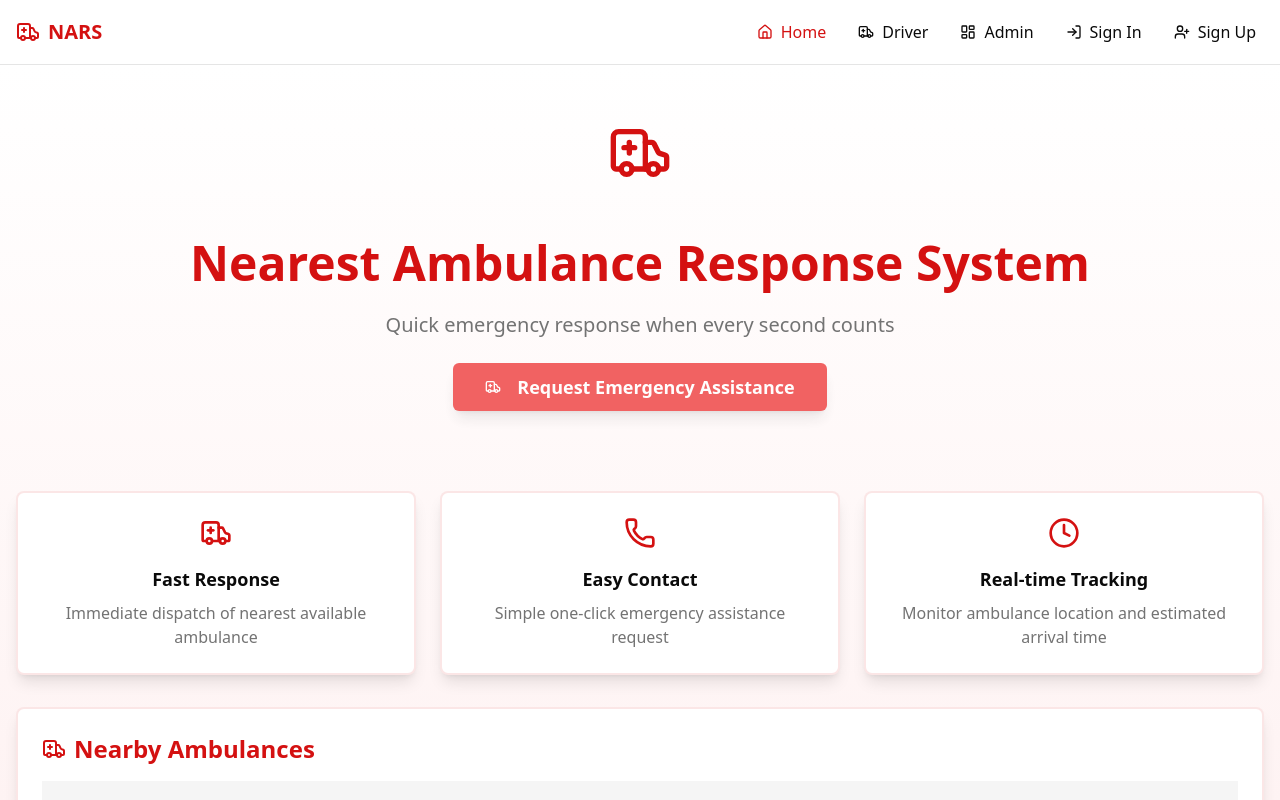
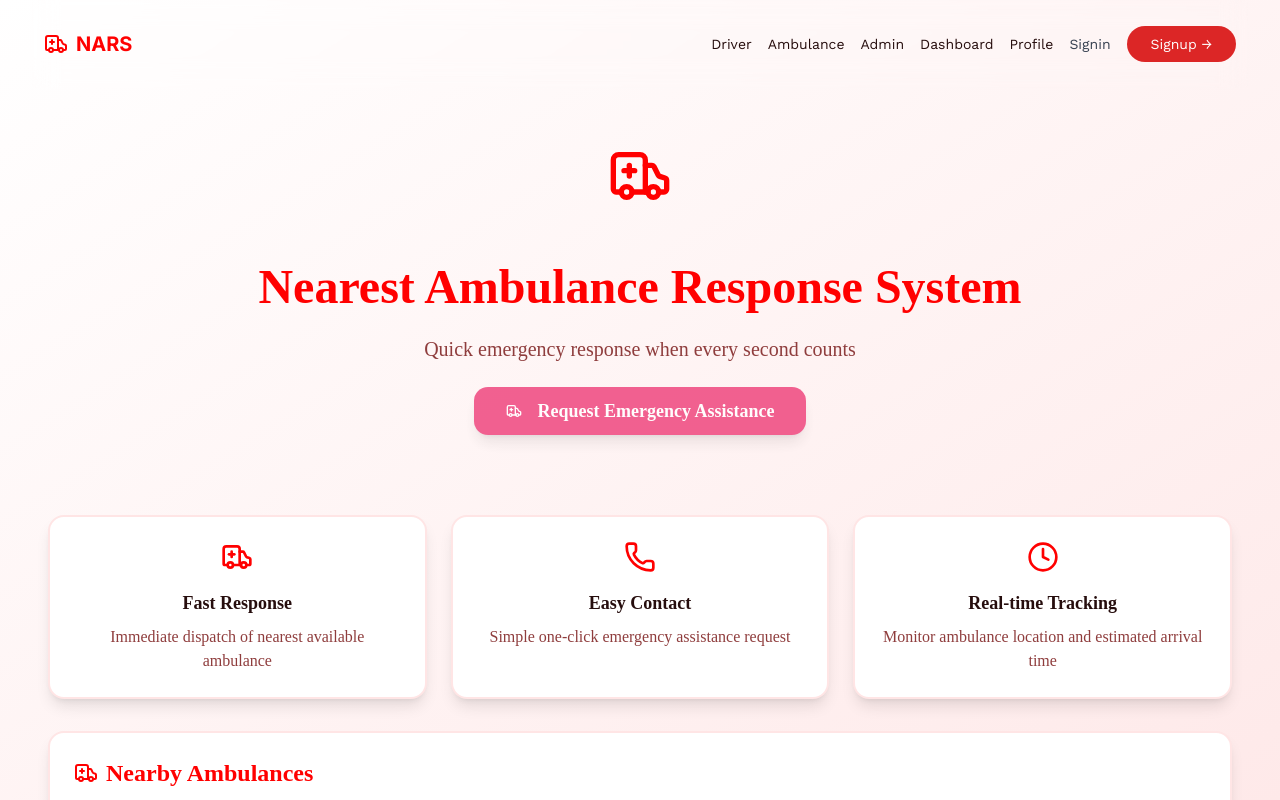
Before and after one commit to haleatus/NARS-FE, a Next.js app: page / in a window 1280 px wide. Shown: the top 800 px of the page. Built offline with nearby package versions, Linux system fonts and the light colour scheme.

Commit message:
update :: updated the navbar

```diff
--- /dev/null
+++ b/src/app/dashboard/page.tsx
@@ -0,0 +1,7 @@
+import React from "react";
+
+const DashboardPage = () => {
+  return <div>Dashboard</div>;
+};
+
+export default DashboardPage;
--- a/src/app/globals.css
+++ b/src/app/globals.css
@@ -4,65 +4,65 @@
 
 @layer base {
   :root {
-    --background: 0 0% 100%;
-    --foreground: 0 0% 3.9%;
+    --background: 0 75% 98%; /* Light red background */
+    --foreground: 0 50% 10%;
 
     --card: 0 0% 100%;
-    --card-foreground: 0 0% 3.9%;
+    --card-foreground: 0 50% 10%;
 
     --popover: 0 0% 100%;
-    --popover-foreground: 0 0% 3.9%;
+    --popover-foreground: 0 50% 10%;
 
-    --primary: 0 85% 45%;
-    --primary-foreground: 0 0% 98%;
+    --primary: 0 100% 50%; /* Standard red */
+    --primary-foreground: 0 0% 100%;
 
-    --secondary: 0 0% 96.1%;
-    --secondary-foreground: 0 0% 9%;
+    --secondary: 10 68% 56%; /* Light orange-red */
+    --secondary-foreground: 0 50% 10%;
 
-    --muted: 0 0% 96.1%;
-    --muted-foreground: 0 0% 45.1%;
+    --muted: 0 33% 96%;
+    --muted-foreground: 0 40% 40%;
 
-    --accent: 0 85% 96%;
-    --accent-foreground: 0 85% 45%;
+    --accent: 0 100% 97%; /* Super light red */
+    --accent-foreground: 0 50% 10%;
 
-    --destructive: 0 84.2% 60.2%;
-    --destructive-foreground: 0 0% 98%;
+    --destructive: 340 84% 60%;
+    --destructive-foreground: 0 0% 100%;
 
-    --border: 0 0% 89.8%;
-    --input: 0 0% 89.8%;
-    --ring: 0 85% 45%;
+    --border: 0 33% 90%;
+    --input: 0 33% 90%;
+    --ring: 0 100% 50%;
 
-    --radius: 0.5rem;
+    --radius: 1rem;
   }
 
   .dark {
-    --background: 0 0% 3.9%;
-    --foreground: 0 0% 98%;
+    --background: 0 50% 5%; /* Deep red background */
+    --foreground: 0 33% 98%;
 
-    --card: 0 0% 3.9%;
-    --card-foreground: 0 0% 98%;
+    --card: 0 50% 8%;
+    --card-foreground: 0 33% 98%;
 
-    --popover: 0 0% 3.9%;
-    --popover-foreground: 0 0% 98%;
+    --popover: 0 50% 8%;
+    --popover-foreground: 0 33% 98%;
 
-    --primary: 0 85% 60%;
-    --primary-foreground: 0 0% 98%;
+    --primary: 0 100% 50%; /* Standard red */
+    --primary-foreground: 0 0% 100%;
 
-    --secondary: 0 0% 14.9%;
-    --secondary-foreground: 0 0% 98%;
+    --secondary: 10 68% 56%; /* Light orange-red */
+    --secondary-foreground: 0 50% 10%;
 
-    --muted: 0 0% 14.9%;
-    --muted-foreground: 0 0% 63.9%;
+    --muted: 0 50% 12%;
+    --muted-foreground: 0 33% 60%;
 
-    --accent: 0 85% 14.9%;
-    --accent-foreground: 0 85% 60%;
+    --accent: 0 100% 15%;
+    --accent-foreground: 0 33% 98%;
 
-    --destructive: 0 62.8% 30.6%;
-    --destructive-foreground: 0 0% 98%;
+    --destructive: 340 62% 30%;
+    --destructive-foreground: 0 0% 100%;
 
-    --border: 0 0% 14.9%;
-    --input: 0 0% 14.9%;
-    --ring: 0 85% 60%;
+    --border: 0 50% 15%;
+    --input: 0 50% 15%;
+    --ring: 0 100% 50%;
   }
 }
 
@@ -70,7 +70,55 @@
   * {
     @apply border-border;
   }
+
   body {
-    @apply bg-background text-foreground;
+    @apply bg-background text-foreground antialiased;
+    background-image: radial-gradient(
+        circle at top right,
+        hsl(var(--secondary) / 0.1),
+        transparent 40%
+      ),
+      radial-gradient(
+        circle at bottom left,
+        hsl(var(--primary) / 0.1),
+        transparent 40%
+      );
+    background-attachment: fixed;
+  }
+
+  html {
+    scroll-behavior: smooth;
+  }
+
+  ::selection {
+    background-color: hsl(var(--primary) / 0.2);
+    color: hsl(var(--primary));
+  }
+
+  ::-webkit-scrollbar {
+    width: 10px;
+  }
+
+  ::-webkit-scrollbar-track {
+    background: hsl(var(--background));
+  }
+
+  ::-webkit-scrollbar-thumb {
+    background: hsl(var(--primary) / 0.3);
+    border-radius: var(--radius);
+  }
+
+  ::-webkit-scrollbar-thumb:hover {
+    background: hsl(var(--primary) / 0.5);
   }
 }
+
+@layer utilities {
+  .text-shadow {
+    text-shadow: 0 1px 2px rgba(0, 0, 0, 0.1);
+  }
+
+  .hover-card {
+    @apply transition-all duration-300 hover:shadow-lg hover:shadow-primary/10;
+  }
+}
--- a/src/app/layout.tsx
+++ b/src/app/layout.tsx
@@ -2,6 +2,26 @@ import type { Metadata } from "next";
 import "./globals.css";
 import { Toaster } from "sonner";
 import { NavigationBar } from "@/components/navigation/nav-bar";
+
+import { Inter, Work_Sans, Lora } from "next/font/google";
+
+const inter = Inter({
+  subsets: ["latin"],
+  display: "swap",
+  variable: "--font-inter",
+});
+
+const work_sans = Work_Sans({
+  subsets: ["latin"],
+  display: "swap",
+  variable: "--font-work-sans",
+});
+
+const lora = Lora({
+  subsets: ["latin"],
+  display: "swap",
+  variable: "--font-lora",
+});
 
 export const metadata: Metadata = {
   title: "NARS App",
@@ -15,7 +35,9 @@ export default function RootLayout({
 }>) {
   return (
     <html lang="en">
-      <body>
+      <body
+        className={`bg-gradient-to-br from-white to-[#FEE9E9] max-w-8xl mx-auto px-4 md:px-8 ${inter.variable} ${lora.variable} ${work_sans.variable}`}
+      >
         <NavigationBar />
         {children}
         <Toaster />
--- a/src/app/page.tsx
+++ b/src/app/page.tsx
@@ -4,7 +4,7 @@ import { Ambulance, Phone, Clock } from "lucide-react";
 
 export default function Home() {
   return (
-    <div className="min-h-screen bg-gradient-to-b from-background to-accent">
+    <div className="min-h-screen">
       <div className="container mx-auto p-4 space-y-8">
         <section className="text-center space-y-6 py-12">
           <div className="inline-block animate-bounce mb-4">
--- a/src/components/navigation/nav-bar.tsx
+++ b/src/components/navigation/nav-bar.tsx
@@ -10,46 +10,52 @@ import {
   SheetTrigger,
   SheetTitle,
 } from "@/components/ui/sheet";
-import {
-  Ambulance,
-  LayoutDashboard,
-  Home,
-  LogIn,
-  UserPlus,
-  Menu,
-} from "lucide-react";
+import { Ambulance, Menu } from "lucide-react";
+import { cn } from "@/lib/utils";
 
 export function NavigationBar() {
   const pathname = usePathname();
   const [isOpen, setIsOpen] = useState(false);
 
+  const navLinks = [
+    { href: "/driver", label: "Driver" },
+    { href: "/ambulance", label: "Ambulance" },
+    { href: "/admin", label: "Admin" },
+    { href: "/dashboard", label: "Dashboard" },
+    { href: "/profile", label: "Profile" },
+  ];
+
+  const isActiveLink = (href: string) => {
+    if (href === "/") {
+      return pathname === href;
+    }
+    return pathname?.startsWith(href);
+  };
+
   const NavLink = ({
     href,
-    icon: Icon,
     children,
   }: {
     href: string;
-    icon: React.ElementType;
     children: React.ReactNode;
   }) => (
     <Link
       href={href}
-      className={`flex items-center gap-2 p-2 rounded-md hover:bg-accent ${
-        pathname === href ? "text-primary" : ""
+      className={`flex items-center gap-2 p-2 rounded-md hover:text-gray-800 ${
+        pathname === href ? "text-red-500" : ""
       }`}
       onClick={() => setIsOpen(false)}
     >
-      <Icon className="h-4 w-4" aria-hidden="true" />
       {children}
     </Link>
   );
 
   return (
     <nav
-      className="border-b bg-white/80 backdrop-blur-md sticky top-0 z-50"
+      className="bg-transparent backdrop-blur-md p-3 sticky top-0 z-50 font-sans"
       aria-label="Main navigation"
     >
-      <div className="container mx-auto px-4">
+      <div className="container mx-auto">
         <div className="flex h-16 items-center justify-between">
           <Link
             href="/"
@@ -62,27 +68,42 @@ export function NavigationBar() {
 
           {/* Desktop Navigation */}
           <div
-            className="hidden md:flex items-center gap-4"
+            className="hidden md:flex items-center gap-4 font-work-sans text-sm"
             role="navigation"
             aria-label="Desktop menu"
           >
-            <NavLink href="/" icon={Home}>
-              Home
-            </NavLink>
-            <NavLink href="/driver" icon={Ambulance}>
-              Driver
-            </NavLink>
-            <NavLink href="/admin" icon={LayoutDashboard}>
-              Admin
-            </NavLink>
-            <NavLink href="/signin" icon={LogIn}>
-              Sign In
-            </NavLink>
-            <Button asChild variant="outline">
-              <NavLink href="/signup" icon={UserPlus}>
-                Sign Up
-              </NavLink>
-            </Button>
+            {navLinks.map((link) => (
+              <Link
+                key={link.href}
+                href={link.href}
+                className={cn(
+                  "hover:text-red-600 relative py-1",
+                  "after:absolute after:left-0 after:bottom-0 after:h-0.5 after:w-full after:scale-x-0 after:bg-red-600 after:transition-transform after:duration-300",
+                  isActiveLink(link.href) && "text-gray-900 after:scale-x-100"
+                )}
+              >
+                {link.label}
+              </Link>
+            ))}
+            <Link
+              href="/signin"
+              className={cn(
+                "text-gray-700 hover:text-red-600 relative py-1",
+                "after:absolute after:left-0 after:bottom-0 after:h-0.5 after:w-full after:scale-x-0 after:bg-red-600 after:transition-transform after:duration-300",
+                isActiveLink("/signin") && "text-gray-900 after:scale-x-100"
+              )}
+            >
+              Signin
+            </Link>
+            <Link
+              href="/signup"
+              className={cn(
+                "bg-red-600 hover:bg-red-700 text-white px-6 py-2 rounded-full transition-colors",
+                isActiveLink("/signup") && "bg-black"
+              )}
+            >
+              Signup →
+            </Link>
           </div>
 
           {/* Mobile Navigation */}
@@ -107,26 +128,19 @@ export function NavigationBar() {
                   </Link>
                 </div>
                 <nav className="flex flex-col gap-2" aria-label="Mobile menu">
-                  <NavLink href="/" icon={Home}>
-                    Home
-                  </NavLink>
-                  <NavLink href="/driver" icon={Ambulance}>
-                    Driver
-                  </NavLink>
-                  <NavLink href="/admin" icon={LayoutDashboard}>
-                    Admin
-                  </NavLink>
-                  <NavLink href="/signin" icon={LogIn}>
-                    Sign In
-                  </NavLink>
+                  {navLinks.map((link) => (
+                    <NavLink key={link.href} href={link.href}>
+                      {link.label}
+                    </NavLink>
+                  ))}
+
+                  <NavLink href="/signin">Sign In</NavLink>
                   <Button
                     asChild
                     variant="outline"
                     className="w-full justify-start"
                   >
-                    <NavLink href="/signup" icon={UserPlus}>
-                      Sign Up
-                    </NavLink>
+                    <NavLink href="/signup">Sign Up</NavLink>
                   </Button>
                 </nav>
               </div>
--- a/tailwind.config.ts
+++ b/tailwind.config.ts
@@ -10,53 +10,59 @@ export default {
   theme: {
     extend: {
       colors: {
-  			background: 'hsl(var(--background))',
-  			foreground: 'hsl(var(--foreground))',
+        background: "hsl(var(--background))",
+        foreground: "hsl(var(--foreground))",
         card: {
-  				DEFAULT: 'hsl(var(--card))',
-  				foreground: 'hsl(var(--card-foreground))'
+          DEFAULT: "hsl(var(--card))",
+          foreground: "hsl(var(--card-foreground))",
         },
         popover: {
-  				DEFAULT: 'hsl(var(--popover))',
-  				foreground: 'hsl(var(--popover-foreground))'
+          DEFAULT: "hsl(var(--popover))",
+          foreground: "hsl(var(--popover-foreground))",
         },
         primary: {
-  				DEFAULT: 'hsl(var(--primary))',
-  				foreground: 'hsl(var(--primary-foreground))'
+          DEFAULT: "hsl(var(--primary))",
+          foreground: "hsl(var(--primary-foreground))",
         },
         secondary: {
-  				DEFAULT: 'hsl(var(--secondary))',
-  				foreground: 'hsl(var(--secondary-foreground))'
+          DEFAULT: "hsl(var(--secondary))",
+          foreground: "hsl(var(--secondary-foreground))",
         },
         muted: {
-  				DEFAULT: 'hsl(var(--muted))',
-  				foreground: 'hsl(var(--muted-foreground))'
+          DEFAULT: "hsl(var(--muted))",
+          foreground: "hsl(var(--muted-foreground))",
         },
         accent: {
-  				DEFAULT: 'hsl(var(--accent))',
-  				foreground: 'hsl(var(--accent-foreground))'
+          DEFAULT: "hsl(var(--accent))",
+          foreground: "hsl(var(--accent-foreground))",
         },
         destructive: {
-  				DEFAULT: 'hsl(var(--destructive))',
-  				foreground: 'hsl(var(--destructive-foreground))'
+          DEFAULT: "hsl(var(--destructive))",
+          foreground: "hsl(var(--destructive-foreground))",
         },
-  			border: 'hsl(var(--border))',
-  			input: 'hsl(var(--input))',
-  			ring: 'hsl(var(--ring))',
+        border: "hsl(var(--border))",
+        input: "hsl(var(--input))",
+        ring: "hsl(var(--ring))",
         chart: {
-  				'1': 'hsl(var(--chart-1))',
-  				'2': 'hsl(var(--chart-2))',
-  				'3': 'hsl(var(--chart-3))',
-  				'4': 'hsl(var(--chart-4))',
-  				'5': 'hsl(var(--chart-5))'
-  			}
+          "1": "hsl(var(--chart-1))",
+          "2": "hsl(var(--chart-2))",
+          "3": "hsl(var(--chart-3))",
+          "4": "hsl(var(--chart-4))",
+          "5": "hsl(var(--chart-5))",
+        },
       },
       borderRadius: {
-  			lg: 'var(--radius)',
-  			md: 'calc(var(--radius) - 2px)',
-  			sm: 'calc(var(--radius) - 4px)'
-  		}
-  	}
+        lg: "var(--radius)",
+        md: "calc(var(--radius) - 2px)",
+        sm: "calc(var(--radius) - 4px)",
       },
+      fontFamily: {
+        sans: ["var(--font-inter)"],
+        lora: ["var(--font-lora)"],
+        "work-sans": ["var(--font-work-sans)"],
+      },
+    },
+  },
+  // eslint-disable-next-line @typescript-eslint/no-require-imports
   plugins: [require("tailwindcss-animate")],
 } satisfies Config;
```
Also changed, not shown: src/app/ambulance/page.tsx (added, +7 -0 lines), src/app/profile/page.tsx (added, +7 -0 lines). Lines whose indentation alone changed are shown as unchanged.
